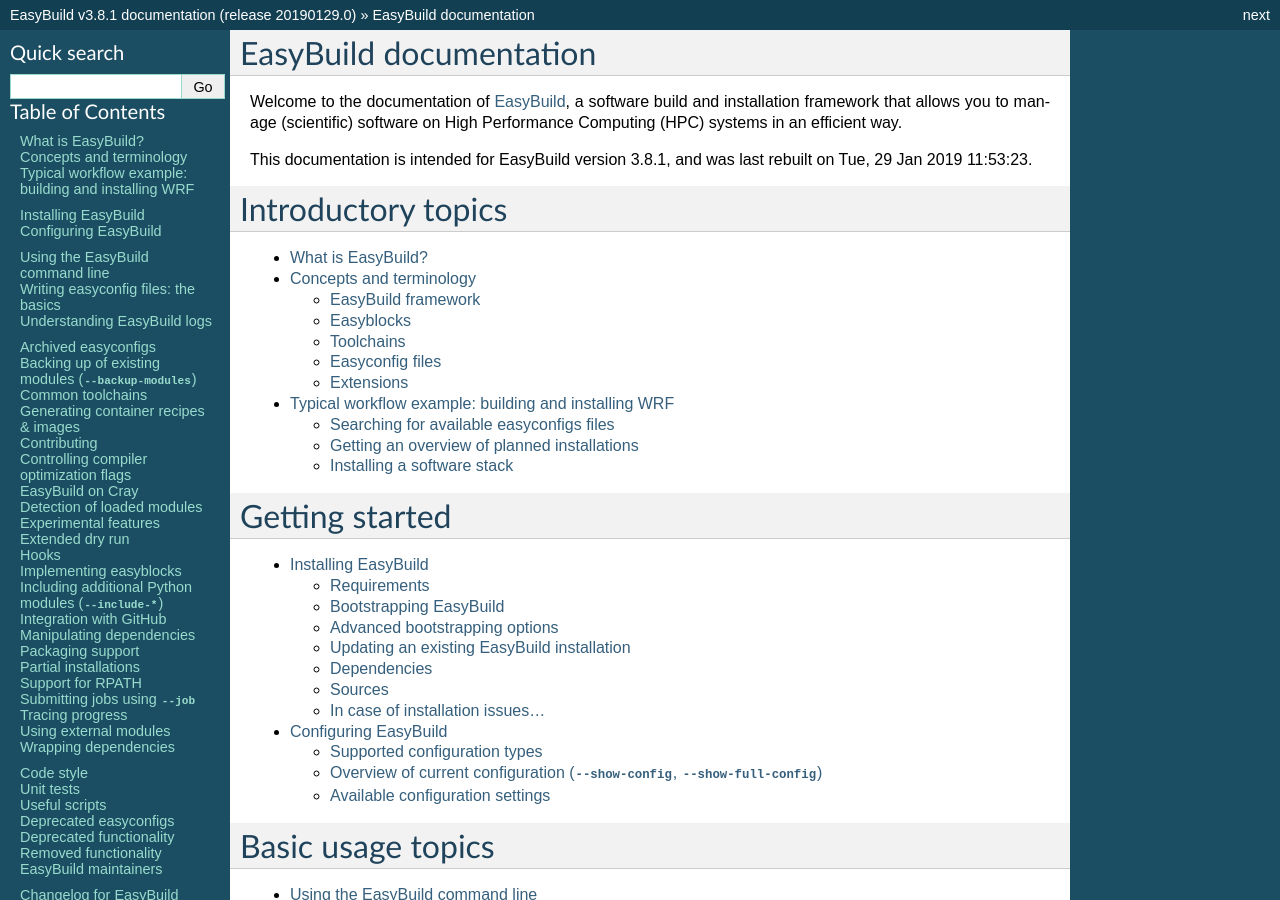
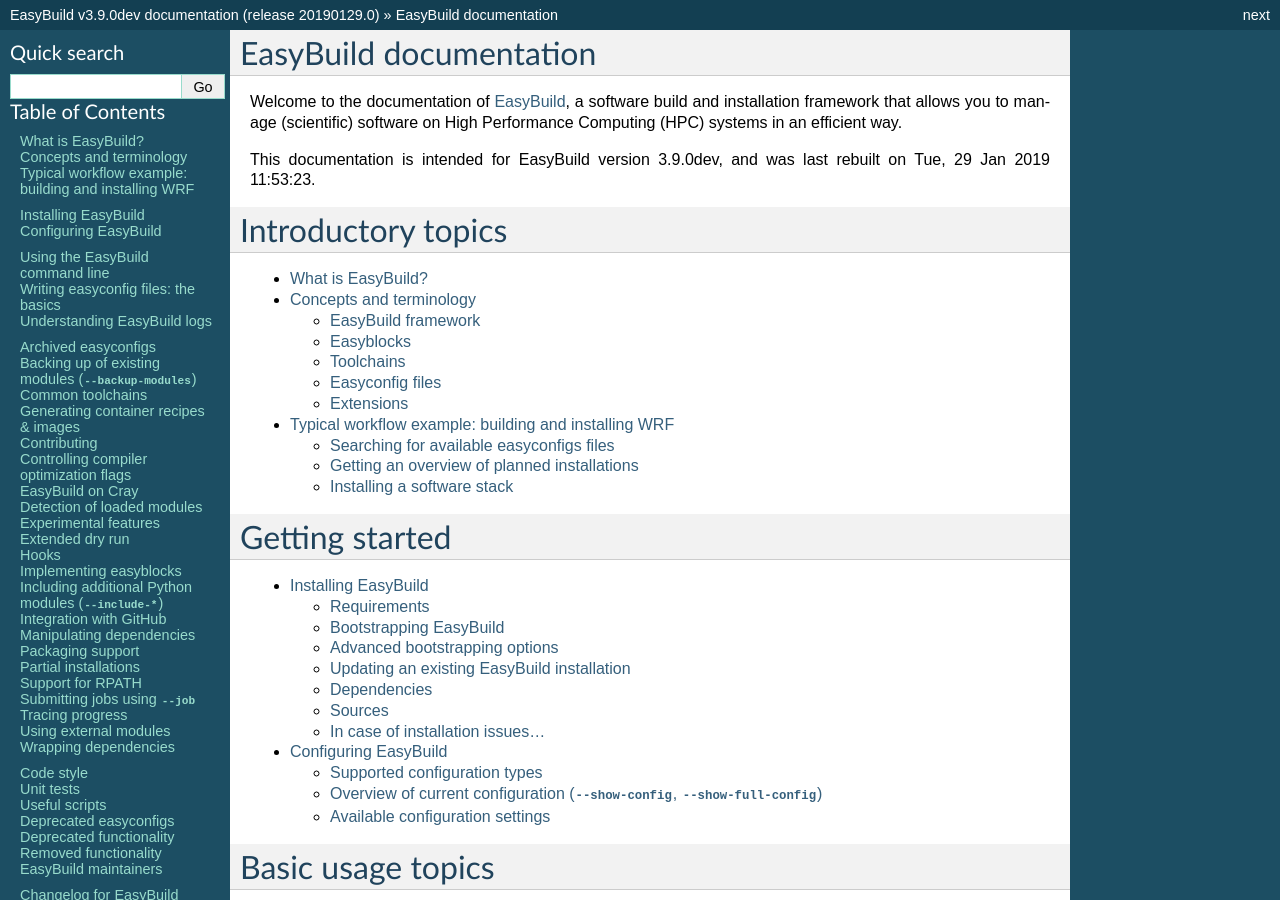
Before and after one commit to easybuilders/easybuild, a Sphinx documentation site: the page built from docs/index.rst, in a window 1280 px wide and 900 px high. Built offline with Sphinx 7.4.7, drawn with Linux system fonts in a browser that asks for light colours; pages that are not in the unit, such as notebooks, are missing from menus; some of the changed text lies outside the part shown.

Commit message:
bump version to 3.9.0dev

```diff
--- a/docs/conf.py
+++ b/docs/conf.py
@@ -41,7 +41,7 @@
 # other places throughout the built documents.
 #
 # The short X.Y version.
-version = '3.8.1'  # this is meant to reference the version of EasyBuild
+version = '3.9.0dev'  # this is meant to reference the version of EasyBuild
 # The full version, including alpha/beta/rc tags.
 release = '20190129.0'  # this is meant to reference the version of the documentation itself
 
```
